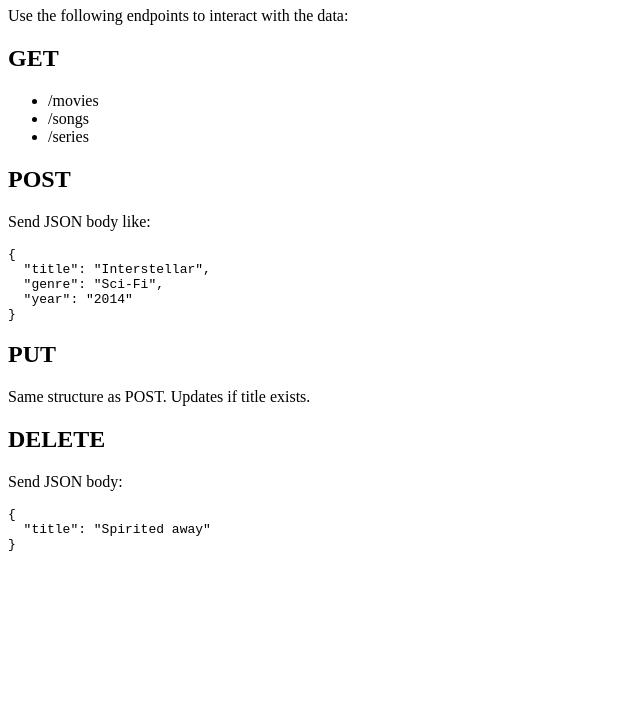
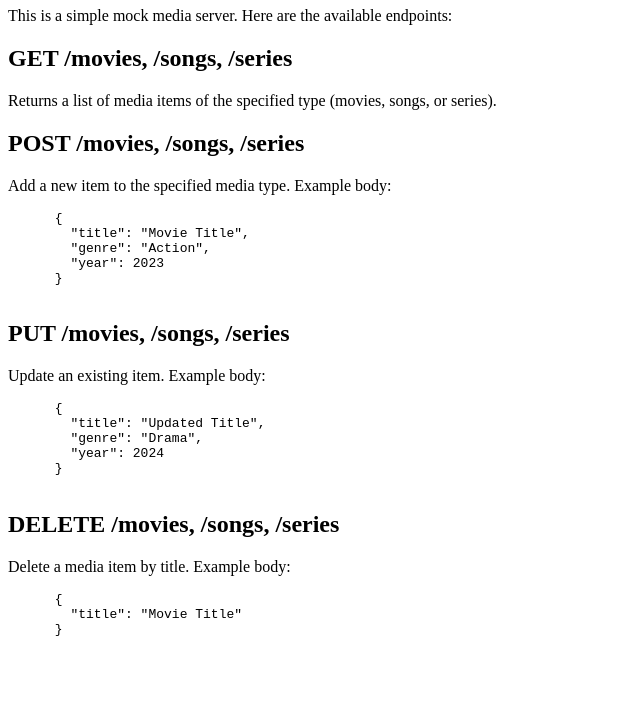
Before and after one commit to Soso-cyber430/mock-media-server, a plain HTML site: page index.html in a window 1280 px wide. Shown: the part 73-800 px from the top of the page, without its empty margins (0-640 px from the left). Drawn offline with Linux system fonts and the light colour scheme.

Commit message:
updated index.html

```diff
--- a/index.html
+++ b/index.html
@@ -1,35 +1,43 @@
 <!DOCTYPE html>
 <html lang="en">
 <head>
-  <meta charset="UTF-8">
-  <title>Media API Documentation</title>
+    <meta charset="UTF-8">
+    <meta name="viewport" content="width=device-width, initial-scale=1.0">
+    <title>API Documentation</title>
 </head>
 <body>
-  <h1>Welcome to the Media API</h1>
-  <p>Use the following endpoints to interact with the data: </p>
+    <h1>API Documentation</h1>
+    <p>This is a simple mock media server. Here are the available endpoints:</p>
 
-  <h2>GET</h2>
-  <ul>
-    <li>/movies</li>
-    <li>/songs</li>
-    <li>/series</li>
-  </ul>
+    <h2>GET /movies, /songs, /series</h2>
+    <p>Returns a list of media items of the specified type (movies, songs, or series).</p>
 
-  <h2>POST</h2>
-  <p>Send JSON body like:</p>
-  <pre>{
-  "title": "Interstellar",
-  "genre": "Sci-Fi",
-  "year": "2014"
-}</pre>
+    <h2>POST /movies, /songs, /series</h2>
+    <p>Add a new item to the specified media type. Example body:</p>
+    <pre>
+      {
+        "title": "Movie Title",
+        "genre": "Action",
+        "year": 2023
+      }
+    </pre>
 
-  <h2>PUT</h2>
-  <p>Same structure as POST. Updates if title exists.</p>
+    <h2>PUT /movies, /songs, /series</h2>
+    <p>Update an existing item. Example body:</p>
+    <pre>
+      {
+        "title": "Updated Title",
+        "genre": "Drama",
+        "year": 2024
+      }
+    </pre>
 
-  <h2>DELETE</h2>
-  <p>Send JSON body:</p>
-  <pre>{
-  "title": "Spirited away"
-}</pre>
+    <h2>DELETE /movies, /songs, /series</h2>
+    <p>Delete a media item by title. Example body:</p>
+    <pre>
+      {
+        "title": "Movie Title"
+      }
+    </pre>
 </body>
 </html>
```
